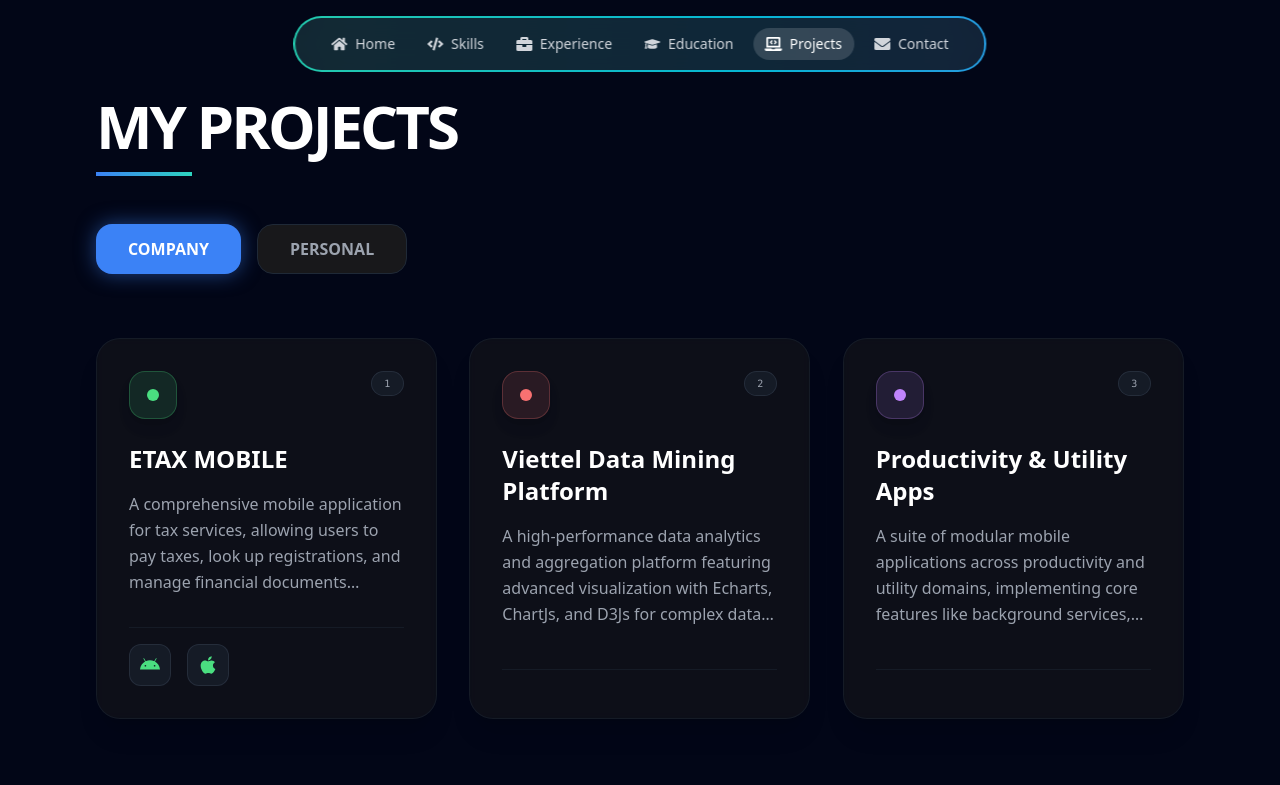
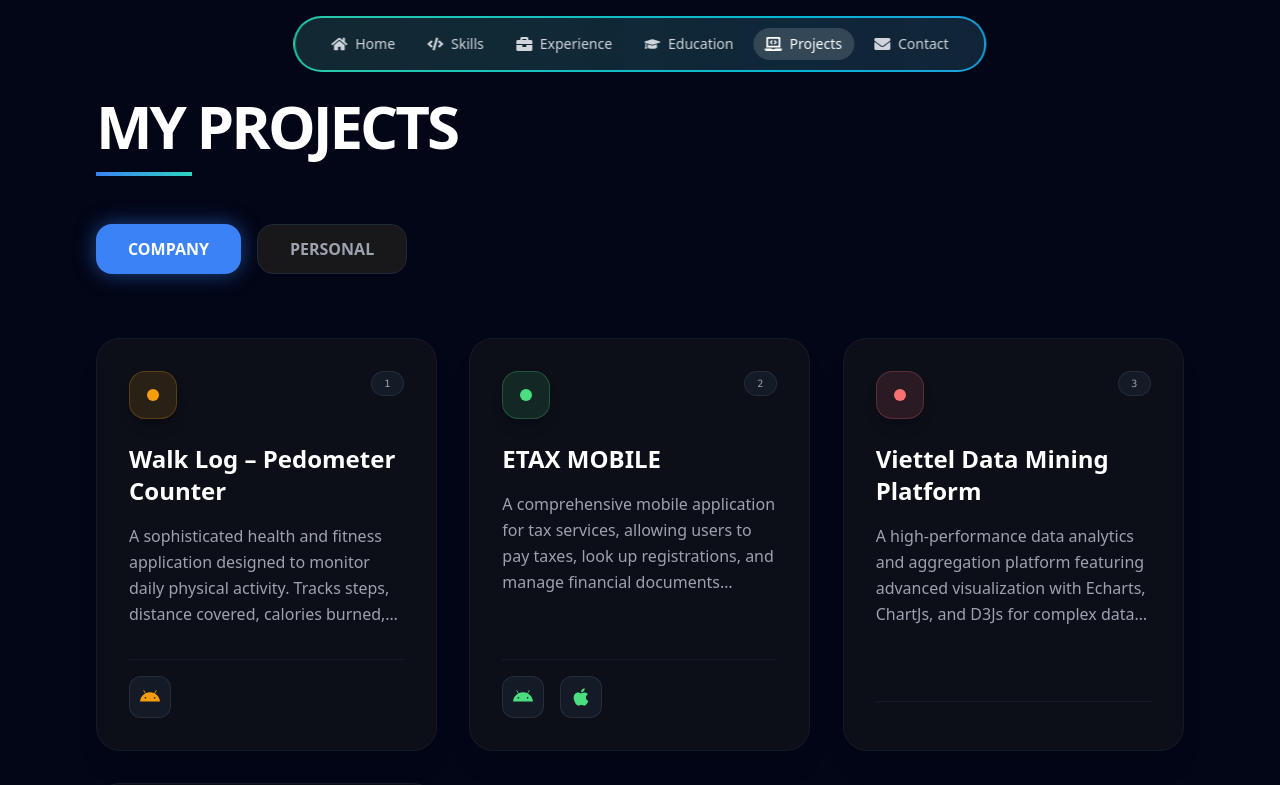
Before and after one commit to nguyenvietcuong0112/nguyenvietcuong_profolio, a React (Vite) app: page /projects in a window 1280 px wide. Shown: the top 785 px of the page. Built offline with nearby package versions, Linux system fonts and the light colour scheme.

Commit message:
fix bugs

```diff
--- a/src/pages/Projects/Projects.jsx
+++ b/src/pages/Projects/Projects.jsx
@@ -4,6 +4,24 @@
 import { FaAndroid, FaApple, FaGithub } from "react-icons/fa";
 
 const projects = [
+  {
+    title: "Walk Log – Pedometer Counter",
+    category: "company",
+    description:
+      "A sophisticated health and fitness application designed to monitor daily physical activity. Tracks steps, distance covered, calories burned, and active duration with personalized goal setting and detailed activity analytics.",
+    color: "#f59e0b",
+    githubLink: "#",
+    androidLink: "https://play.google.com/store/apps/details?id=com.pedometer.steptracker.runwalk.dailytrack",
+  },
+  {
+    title: "Money Tracker: Budget Manager",
+    category: "personal",
+    description:
+      "A personal finance tool designed to help users track daily expenses and understand their spending habits through a simple, clear, and intuitive interface. Features include multi-wallet management and detailed transaction history.",
+    color: "#22c55e",
+    githubLink: "#",
+    iosLink: "https://apps.apple.com/us/app/money-tracker-budget-manager/id6757209828",
+  },
   {
     title: "ETAX MOBILE",
     category: "company",
@@ -32,12 +50,13 @@
     githubLink: "#",
   },
   {
-    title: "Jasu (Tutor Connection App)",
+    title: "App Lock – Protect Privacy",
     category: "personal",
     description:
-      "An innovative platform connecting tutors and students, featuring real-time class registration, tutor profiles, and a streamlined educational management system.",
-    color: "#60a5fa",
+      "A professional privacy-focused application designed to safeguard personal data by locking sensitive apps with a secure PIN. Features a streamlined interface, multimedia protection for galleries, and real-time security overlays.",
+    color: "#3b82f6",
     githubLink: "#",
+    androidLink: "https://play.google.com/store/apps/details?id=com.app.lockit.smartlock",
   },
   {
     title: "Productivity & Utility Apps",
```
